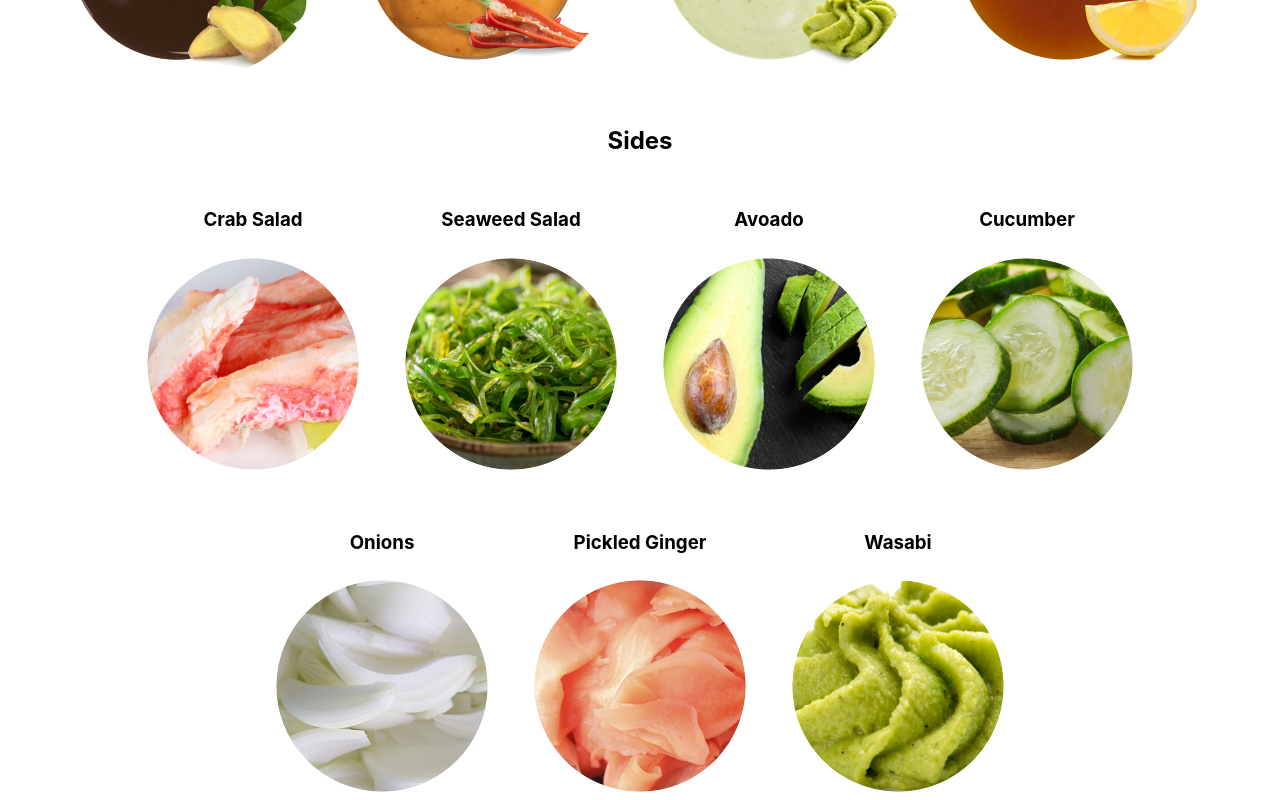
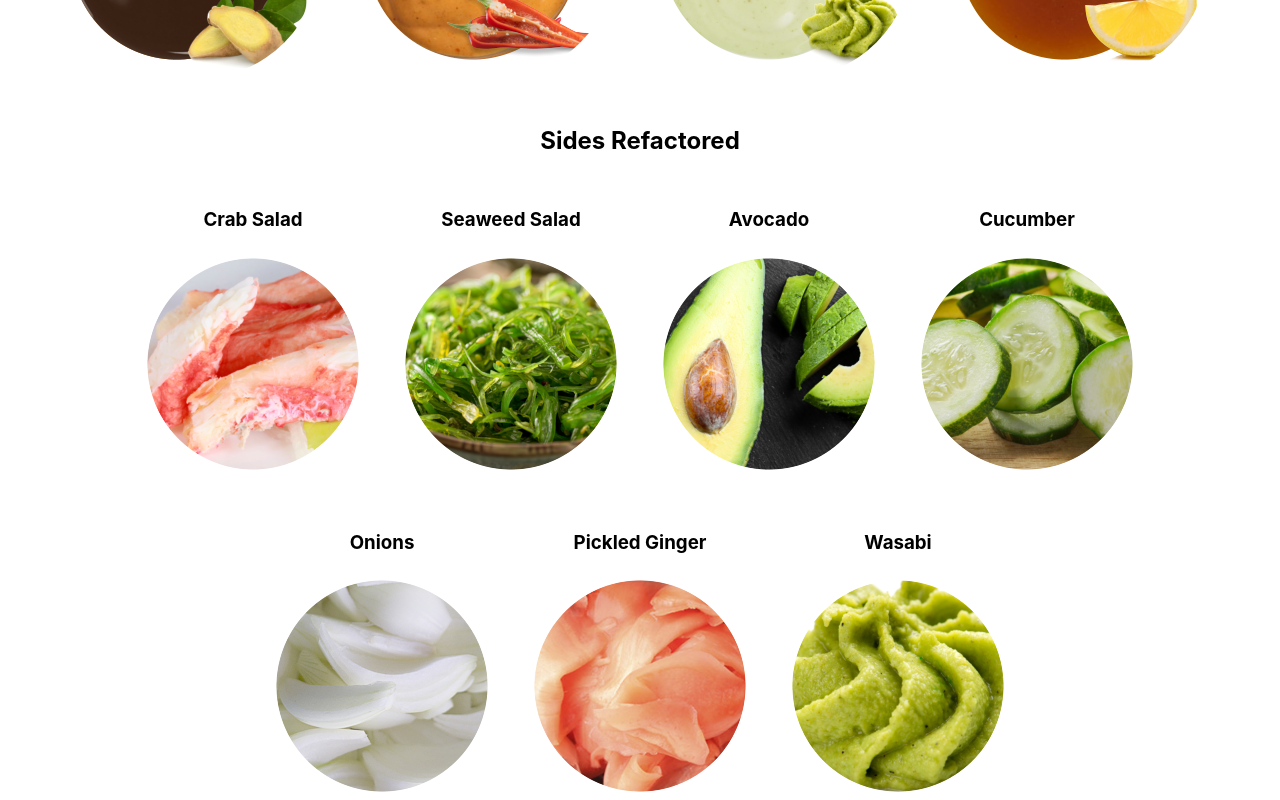
Before and after one commit to billyxuding/PokeSquare, a React (Create React App) app in the folder client/: page /order in a window 1280 px wide. Shown: the part 1600-2400 px from the top of the page. Built offline with nearby package versions, Linux system fonts and the light colour scheme.

Commit message:
refactored Sides component to Category

```diff
--- a/client/src/Components/Category.js
+++ b/client/src/Components/Category.js
@@ -1,20 +1,7 @@
 import React from 'react';
 
 const Category = props => {
-	const { order, setOrder, sides } = props;
-
-	const checkHandler = e => {
-        let newArray;
-        if (e.target.checked) {
-            newArray = [...order.sides, e.target.name];
-        } else {
-            newArray = order.sides.filter((item) => item !== e.target.name);
-        }
-        setOrder({
-            ...order,
-            sides: newArray
-        });
-    }
+	const { checkHandler, sides } = props;
 
     return (
         <div className="ingredients">
--- a/client/src/Views/Menu.js
+++ b/client/src/Views/Menu.js
@@ -18,6 +18,19 @@ import logo from '../Images/logo.png';
 const Menu = props => {
     const { order, setOrder } = props;
 
+	const sidesHandler = e => {
+        let newArray;
+        if (e.target.checked) {
+            newArray = [...order.sides, e.target.name];
+        } else {
+            newArray = order.sides.filter((item) => item !== e.target.name);
+        }
+        setOrder({
+            ...order,
+            sides: newArray
+        });
+    }
+
     return (
         <div>
 			<h1>
@@ -33,12 +46,11 @@ const Menu = props => {
 			<Proteins order={ order } setOrder={ setOrder } />
 			<h2>Sauces</h2>
 			<Sauces order={ order } setOrder={ setOrder } />
-			<h2>Sides</h2>
-			<Sides order={ order } setOrder={ setOrder } />
+			{/* <h2>Sides</h2>
+			<Sides order={ order } setOrder={ setOrder } /> */}
 			<h2>Sides Refactored</h2>
 			<Category
-				order={ order }
-				setOrder={ setOrder }
+				checkHandler={ sidesHandler }
 				sides={[
 					{
 						name: "Crab Salad",
@@ -49,6 +61,31 @@ const Menu = props => {
 						name: "Seaweed Salad",
 						id: "seaweed-salad",
 						src: seaweedSalad
+					},
+					{
+						name: "Avocado",
+						id: "avocado",
+						src: avocado
+					},
+					{
+						name: "Cucumber",
+						id: "cucumber",
+						src: cucumber
+					},
+					{
+						name: "Onions",
+						id: "onions",
+						src: onions
+					},
+					{
+						name: "Pickled Ginger",
+						id: "pickled-ginger",
+						src: pickledGinger
+					},
+					{
+						name: "Wasabi",
+						id: "wasabi",
+						src: wasabi
 					}
 				]}
 			/>
```
